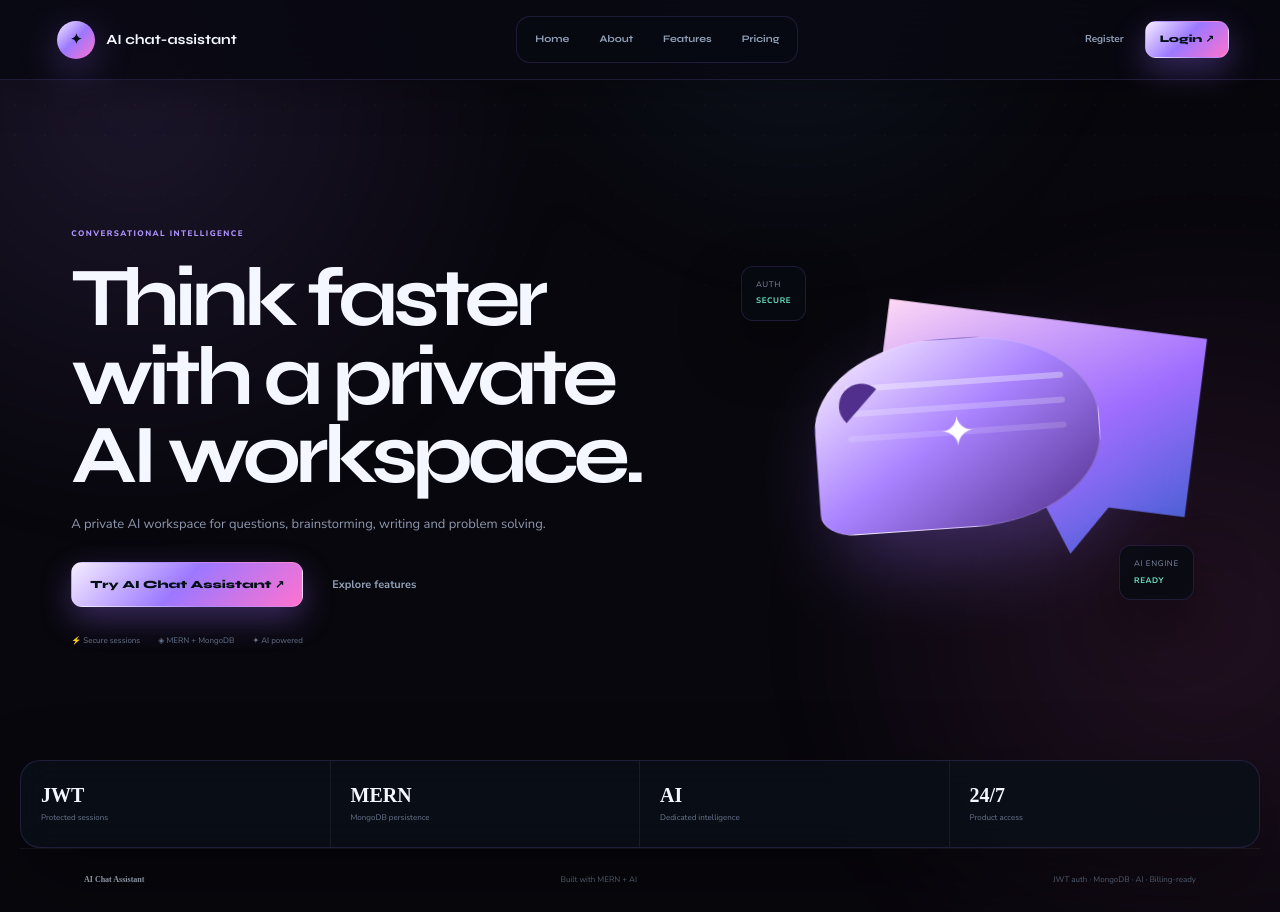
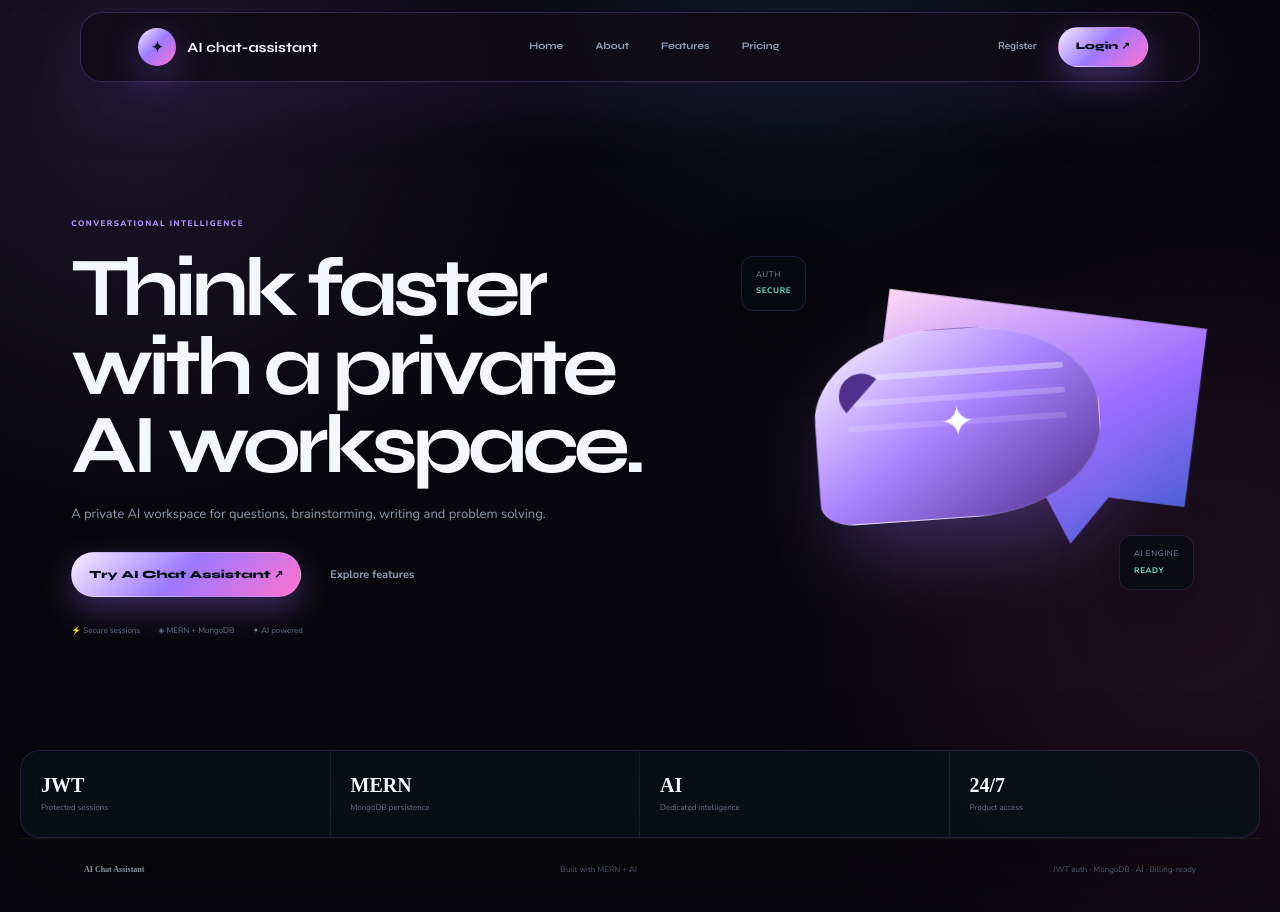
Before and after one commit to Siddharthsingh123456/ai-chat-assistant, a React (Vite) app: page / in a window 1280 px wide. Built offline with nearby package versions, Linux system fonts and the light colour scheme.

Commit message:
feat: create a unique navbar design for this product

```diff
--- a/src/styles.css
+++ b/src/styles.css
@@ -37,3 +37,12 @@ body:after{background:radial-gradient(circle,#bda6ff12 1px,transparent 1px);back
 .orb:after{content:"";position:absolute;left:25px;bottom:-20px;width:45px;height:45px;background:#50308c;clip-path:polygon(0 0,100% 0,0 100%);border:0!important;transform:none!important;opacity:1!important}
 @keyframes bubbleFloat{0%,100%{transform:rotate(-4deg) translateY(0)}50%{transform:rotate(3deg) translateY(-14px)}}@keyframes bubbleBack{50%{transform:translateY(-50%) rotate(-5deg) scale(1.03)}}
 .cards article,.featureGrid article,.pricing article{border-radius:26px!important}
+
+
+/* NAV V3 — CHAT FLOATING DOCK */
+.nav{height:70px!important;top:12px!important;margin:0 auto!important;width:min(1120px,calc(100% - 28px));border:1px solid #a27aff40!important;border-radius:22px!important;background:#100d19e8!important;box-shadow:0 20px 70px #7c55ff20!important}
+.logo span{border-radius:50%!important}
+.nav nav{border:0!important;background:transparent!important;padding:0!important;gap:4px!important}
+.nav nav button{font-family:"Syne"!important;border-radius:14px!important;padding:9px 13px!important}
+.nav nav button:hover{background:#a27aff18!important;color:#f1e8ff!important}
+.navActions{gap:8px!important}.ghost{border-radius:999px!important}.primary{border-radius:999px!important;padding:11px 17px!important}
```
